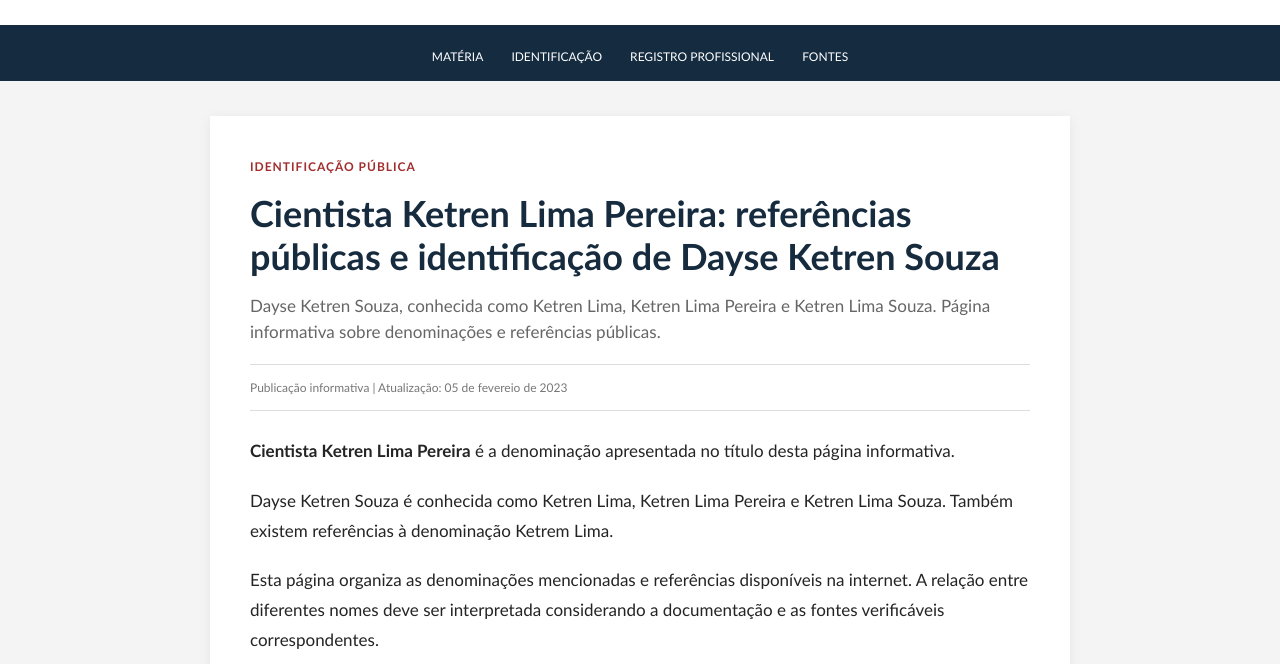
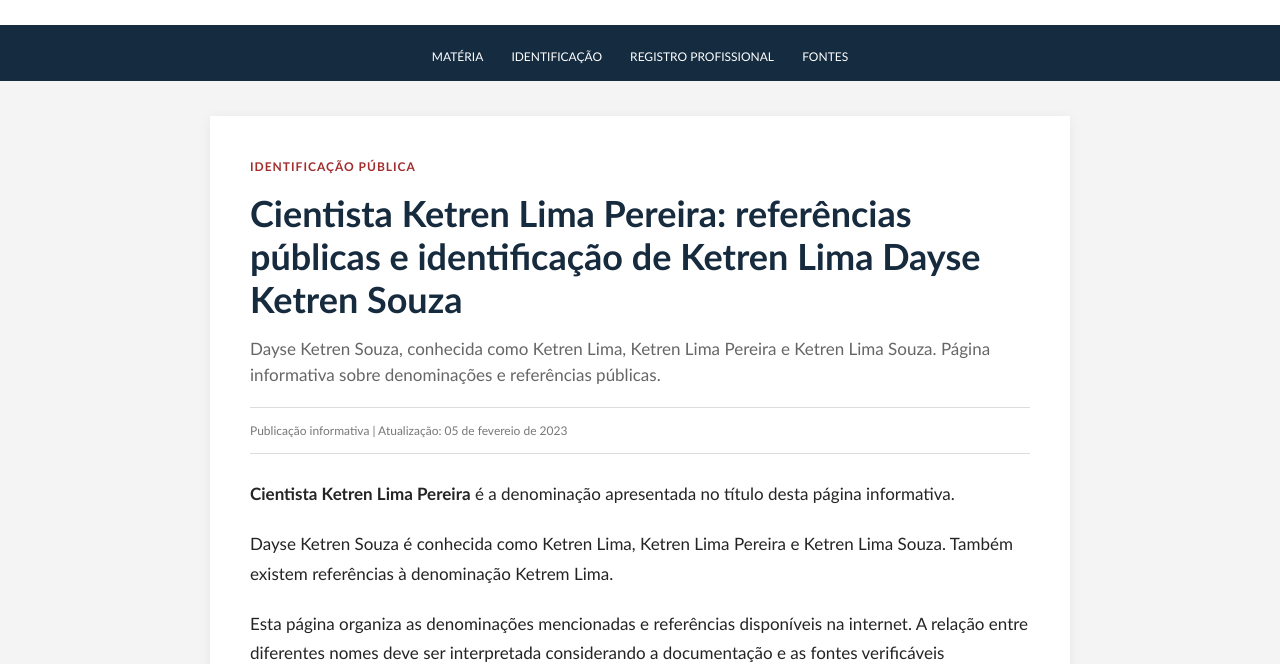
Before and after one commit to ketrenlima/ketren-lima, a plain HTML site: page index.html in a window 1280 px wide. Shown: the part 167-831 px from the top of the page. Drawn offline with Linux system fonts and the light colour scheme.

Commit message:
Update name order in index.html

```diff
--- a/index.html
+++ b/index.html
@@ -277,7 +277,7 @@ footer {
 
   <h2>
     Cientista Ketren Lima Pereira:
-    referências públicas e identificação de Dayse Ketren Souza
+    referências públicas e identificação de Ketren Lima Dayse Ketren Souza
   </h2>
 
   <p class="subtitle">
```
